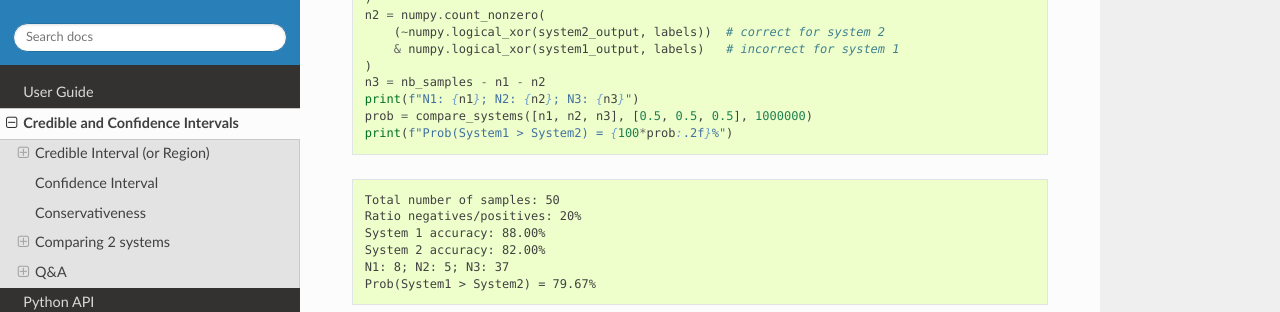
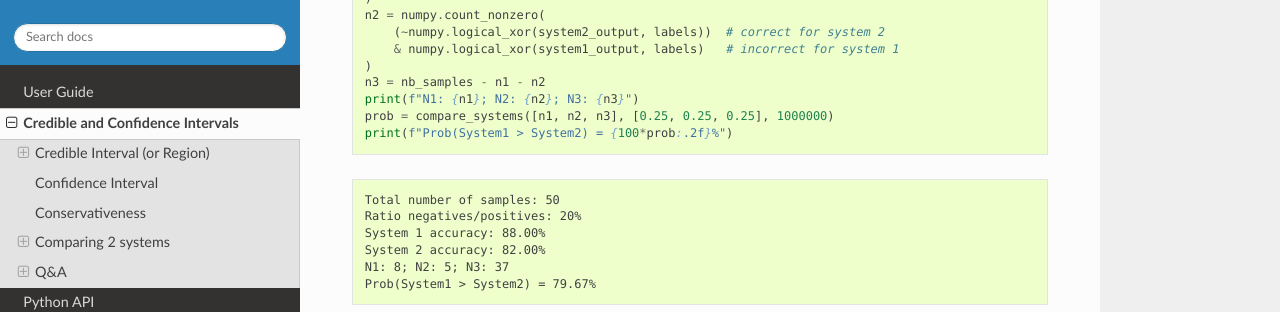
Before and after one commit to bioidiap/bob.measure, a Sphinx documentation site: the page built from doc/ci.rst, in a window 1280 px wide and 900 px high, scrolled down 6923 px. Shown: the part 151-463 px from the top of the window. Built offline with Sphinx 7.4.7 and the Read the Docs theme 2.0.0, drawn with Linux system fonts in a browser that asks for light colours; the version number could not be read and is left out.

Commit message:
[doc] Fix Dirichlet example

```diff
--- a/doc/ci.rst
+++ b/doc/ci.rst
@@ -371,7 +371,7 @@ using the built-in function
    )
    n3 = nb_samples - n1 - n2
    print(f"N1: {n1}; N2: {n2}; N3: {n3}")
-   prob = compare_systems([n1, n2, n3], [0.5, 0.5, 0.5], 1000000)
+   prob = compare_systems([n1, n2, n3], [0.25, 0.25, 0.25], 1000000)
    print(f"Prob(System1 > System2) = {100*prob:.2f}%")
 
 .. testoutput:: paired-comparison
```
